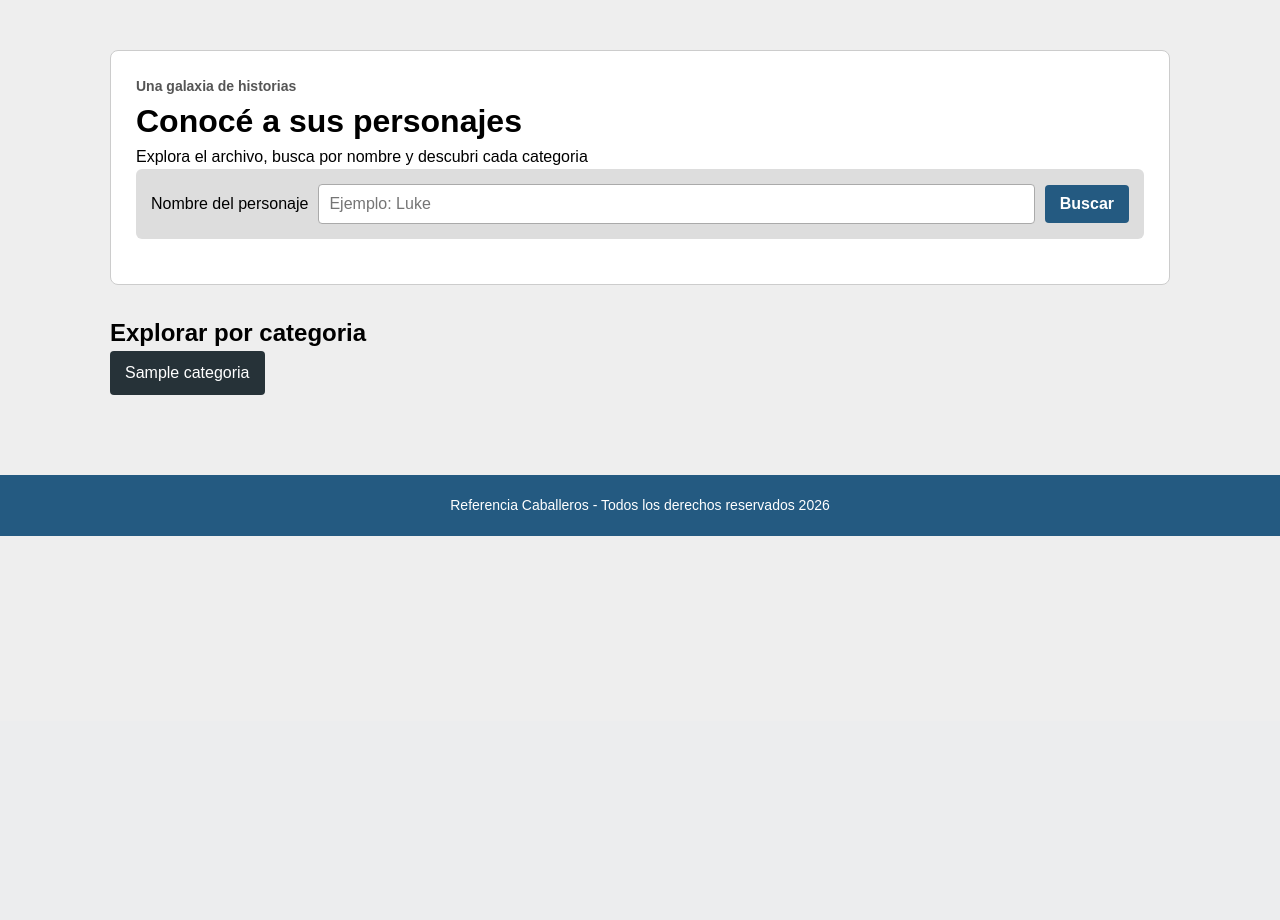
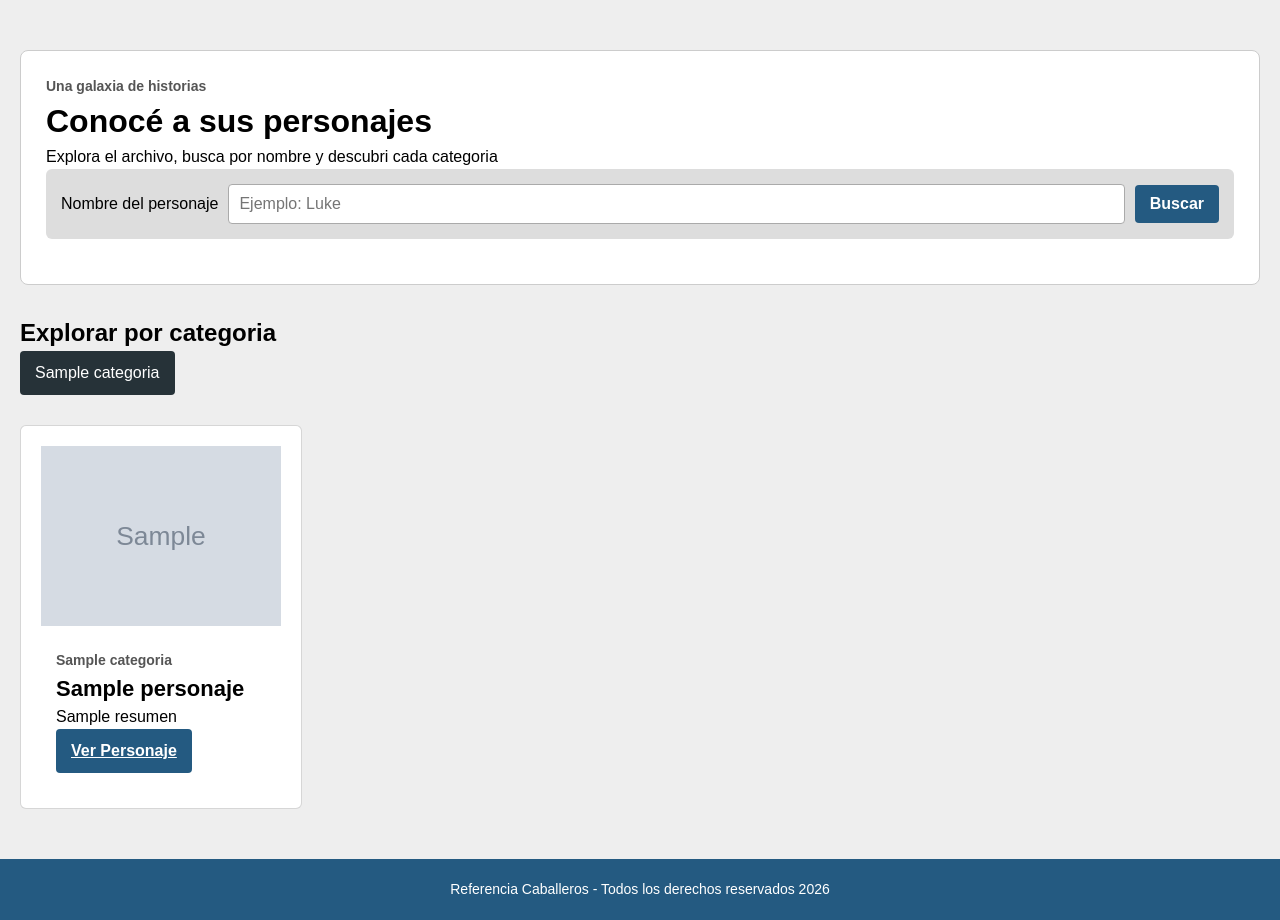
Before and after one commit to trayectopython2026/ref-star, a Flask app: template app/templates/index.html in a window 1280 px wide. Shown: the part 79-999 px from the top of the page. Before the commit the page ends 615 px from the top, so only its background shows below. Run offline with Flask 3, Linux system fonts and the light colour scheme; the template is opened without the code that fills it: most values are stand-ins (such as "Sample title", 1, 10 or a date in 2020); grey boxes marked "Sample" are stand-in pictures; parts of the project's set-up code (start-up, migrations or seed data) failed here and were passed over.

Commit message:
add perosnajes

```diff
--- a/app/models/personaje.py
+++ b/app/models/personaje.py
@@ -7,3 +7,9 @@ class Personaje:
         self.planeta = planeta
         self.descripcion= descripcion
         self.imagen = imagen
+
+
+    def resumen(self):
+        if len(self.descripcion) > 100:
+            return self.descripcion[:100] + '...'
+        return self.descripcion
--- a/app/static/css/style.css
+++ b/app/static/css/style.css
@@ -7,7 +7,7 @@
 
 body {
     background-color: #eee;
-    font-family: Arial,sans-serif;
+    font-family: Arial, sans-serif;
     font-size: 16px;
     line-height: 1.5;
 }
@@ -64,7 +64,7 @@ footer {
 /* MAIN */
 
 main {
-    max-width: 1100px;
+    max-width: 1300px;
     margin: 30px auto;
     padding: 20px;
 }
@@ -94,7 +94,9 @@ main {
     border-radius: 6px;
 }
 
-input,select,button {
+input,
+select,
+button {
     padding: 10px;
     border: 1px solid #aaa;
     border-radius: 4px;
@@ -109,7 +111,8 @@ input {
     min-width: 0;
 }
 
-button {
+button,
+.boton {
     padding: 10px 15px;
     background-color: #245a81;
     color: #fff;
@@ -118,6 +121,12 @@ button {
     font-weight: bold;
     cursor: pointer;
 }
+
+.boton {
+    display: inline-block;
+}
+
+
 
 .categorias {
     display: flex;
@@ -133,3 +142,47 @@ button {
     border-radius: 4px;
     text-decoration: none;
 }
+
+/* Tarjetas de personajes */
+
+.grilla {
+    display: flex;
+    flex-wrap: wrap;
+    gap: 20px;
+}
+
+.tarjeta {
+    /* flex-basis = width */
+    max-width: 300px;
+    background-color: #fff;
+    border: 1px solid #cccc;
+    border-radius: 6px;
+    padding: 20px;
+
+}
+
+.tarjeta img {
+    max-width: 100%;
+    height: 180px;
+}
+
+.tarjeta-contenido {
+    padding: 15px;
+}
+
+.tarjeta-contenido h2 {
+    font-size: 22px;
+}
+
+
+@media(max-width: 768px){
+
+    h1 {
+    font-size: 20px;
+    }
+
+    .cabecera {
+        flex-direction: column;
+        align-items: center;
+    }
+}
--- a/app/templates/base.html
+++ b/app/templates/base.html
@@ -12,7 +12,7 @@
             <a class="marca" href="{{url_for('index')}}">Star Wars</a>
             <nav>
                 <a href="{{url_for('index')}}">Inicio</a>
-                <a href="">Personajes</a>
+                <a href="{{url_for('personajes')}}">Personajes</a>
             </nav>
     </header>
 
--- a/app/templates/index.html
+++ b/app/templates/index.html
@@ -18,6 +18,8 @@
     {% endfor %}
 </nav>
 
+{% include 'tarjetas.html'  %}
+
 
 
 {% endblock %}
--- /dev/null
+++ b/app/templates/personajes.html
@@ -0,0 +1 @@
+hola mundo
--- /dev/null
+++ b/app/templates/tarjetas.html
@@ -0,0 +1,19 @@
+<div class="grilla">
+    {%  for personaje in personajes  %}
+
+    <article class="tarjeta">
+        <img src="{{url_for('static' , filename='img/' + personaje.imagen)}}" alt="">
+
+        <div class="tarjeta-contenido">
+            <span class="etiqueta">{{personaje.categoria}}</span>
+            <h2>{{personaje.nombre}}</h2>
+
+            <p>{{personaje.resumen()}}</p>
+
+            <a class="boton" href="">Ver Personaje</a>
+        </div>
+    </article>
+
+
+    {% endfor   %}
+</div>
```
Also changed, not shown: app/routes.py (+15 -2 lines), app/templates/404.html (added, +10 -0 lines), app/utilities/personajes.py (+18 -0 lines).
